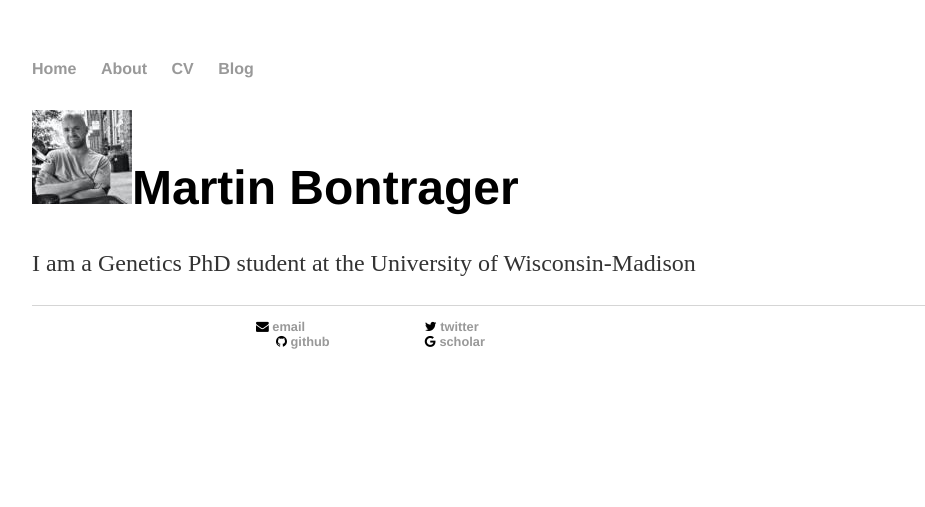
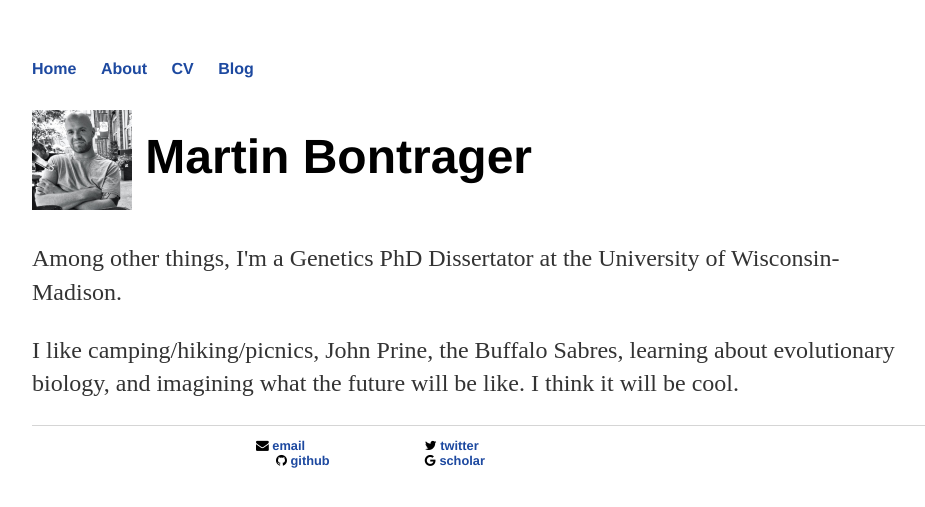
Before and after one commit to mbontrager/mbontrager.github.io, a Jekyll site: the page built from index.html, in a window 1280 px wide. Shown: the top 507 px of the page, without its empty margins (160-1085 px from the left). Built offline with Jekyll 4.4.1, drawn with Linux system fonts in a browser that asks for light colours; nearby versions of some CDN libraries.

Commit message:
Update CV

```diff
--- a/css/main.css
+++ b/css/main.css
@@ -14,7 +14,7 @@ nav ul li, footer ul li {
 }
 a {
     text-decoration: none;
-    color: #999;
+    color: #1D49A0;
 }
 a:hover {
     text-decoration: underline;
--- a/cv/index.html
+++ b/cv/index.html
@@ -17,11 +17,13 @@
 <p>Genetics PhD Dissertator, Teacher, and Evolutionary Biologist</p>
 
 <div id="webaddress">
-<a href="mailto:bontrager2@wisc.edu">bontrager2@wisc.edu</a>
+<i class="fa fa-envelope"></i> <a href="mailto:bontrager2@wisc.edu">bontrager2@wisc.edu</a>
 |
 <i class="fa fa-github"></i> <a href="http://github.com/mbontrager">mbontrager</a>
 |
 <i class="fa fa-twitter"></i> <a href="http://twitter.com/martinbontrager">martinbontrager</a>
+|
+<i class="fa fa-home"></i> <a href="http://www.mbontrager.org">mbontrager.org</a>
 </div>
 
 <h2 id="currently">Currently</h2>
@@ -184,7 +186,9 @@ I founded and run a weekly evolution journal club for graduate students and post
   <li><i class="fa fa-envelope"></i> <a href="mailto:bontrager2@wisc.edu">bontrager2@wisc.edu</a><br /></li>
   <li><i class="fa fa-github"></i> <a href="http://github.com/mbontrager">mbontrager</a><br /></li>
   <li><i class="fa fa-twitter"></i> <a href="http://twitter.com/martinbontrager">martinbontrager</a><br /></li>
+  <li><i class="fa fa-linkedin"></i> <a href="https://www.linkedin.com/in/mbontrager">linkedin</a></li>
   <li><i class="fa fa-google"></i> <a href="https://scholar.google.com/citations?hl=en&amp;user=8vpxlWsAAAAJ">scholar</a></li>
+  <li><i class="fa fa-home"></i> <a href="http://www.mbontrager.org">mbontrager.org</a></li>
 </ul>
 
 <h2 id="references">References</h2>
--- a/index.html
+++ b/index.html
@@ -3,6 +3,7 @@ layout: default
 title: Martin Bontrager
 ---
 <div class="blurb">
-  <h1><a href="assets/pictures/IMG_1066.JPG"><img src="assets/pictures/IMG_1066.JPG" class="logo"></a>Martin Bontrager</h1>
-  <p>I am a Genetics PhD student at the University of Wisconsin-Madison</p>
+  <h1><img style="vertical-align:middle;width:100px;height:100px" src="assets/pictures/IMG_1066.JPG">   Martin Bontrager</h1>
+  <p>Among other things, I'm a Genetics PhD Dissertator at the University of Wisconsin-Madison.</p>
+  <p>I like camping/hiking/picnics, John Prine, the Buffalo Sabres, learning about evolutionary biology, and imagining what the future will be like. I think it will be cool.</p>
 </div><!-- /.blurb -->
```
Also changed, not shown: assets/pictures/IMG_1066.JPG, 1 other file.
